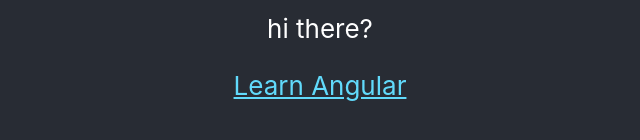
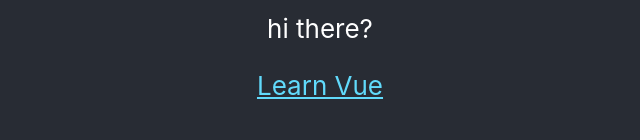
Before and after one commit to Ronny9313/docker-react, a React (Create React App) app: page / in a window 1280 px wide. Shown: the part 516-656 px from the top of the page, without its empty margins (320-960 px from the left). Built offline with nearby package versions, Linux system fonts and the light colour scheme.

Commit message:
changed app js

```diff
--- a/src/App.js
+++ b/src/App.js
@@ -17,7 +17,7 @@
             target="_blank"
             rel="noopener noreferrer"
           >
-            Learn Angular
+            Learn Vue
           </a>
         </header>
       </div>
```
